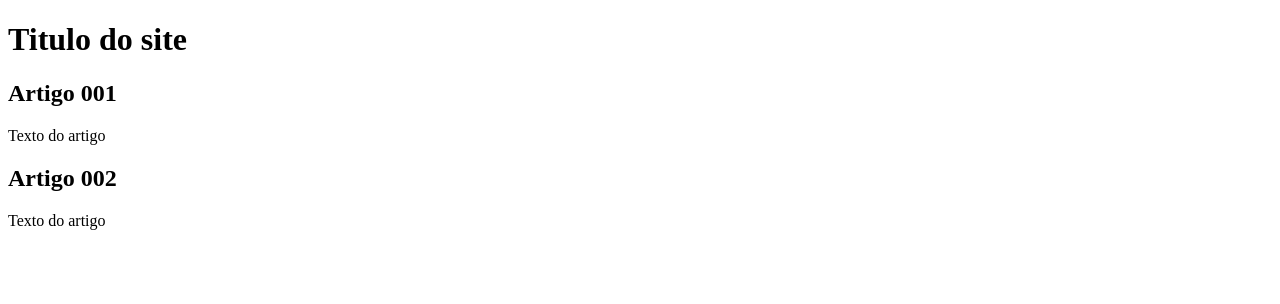
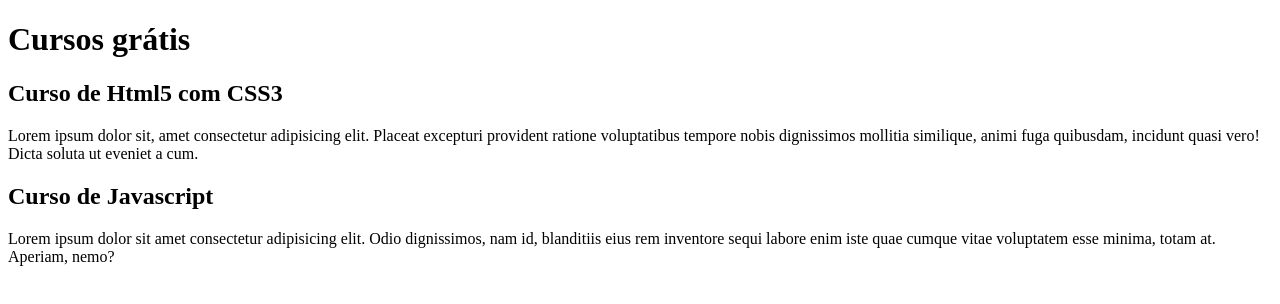
Before and after one commit to renangitweb/projeto-site, a plain HTML site: page index.html in a window 1280 px wide. Drawn offline with Linux system fonts and the light colour scheme.

Commit message:
comecei a escrever o conteudo

```diff
--- a/index.html
+++ b/index.html
@@ -9,15 +9,15 @@
 <body>
     <main>
         <header>
-            <h1>Titulo do site</h1>
+            <h1>Cursos grátis</h1>
         </header>
         <article>
-            <h2>Artigo 001</h2>
-            <p>Texto do artigo</p>
+            <h2>Curso de Html5 com CSS3</h2>
+            <p>Lorem ipsum dolor sit, amet consectetur adipisicing elit. Placeat excepturi provident ratione voluptatibus tempore nobis dignissimos mollitia similique, animi fuga quibusdam, incidunt quasi vero! Dicta soluta ut eveniet a cum.</p>
         </article>
         <article>
-            <h2>Artigo 002</h2>
-            <p>Texto do artigo</p>
+            <h2>Curso de Javascript</h2>
+            <p>Lorem ipsum dolor sit amet consectetur adipisicing elit. Odio dignissimos, nam id, blanditiis eius rem inventore sequi labore enim iste quae cumque vitae voluptatem esse minima, totam at. Aperiam, nemo?</p>
         </article>
     </main>
 
```
